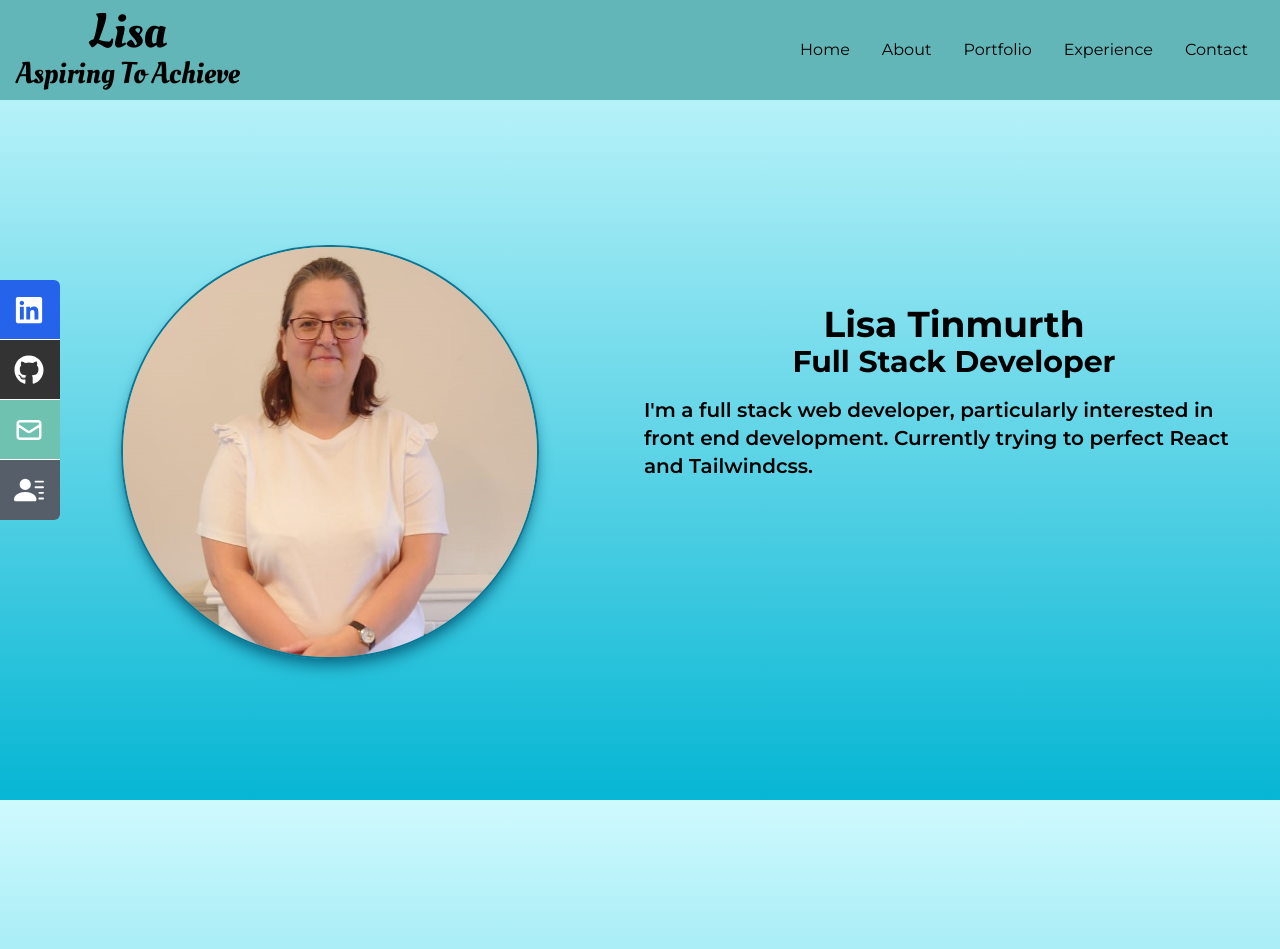
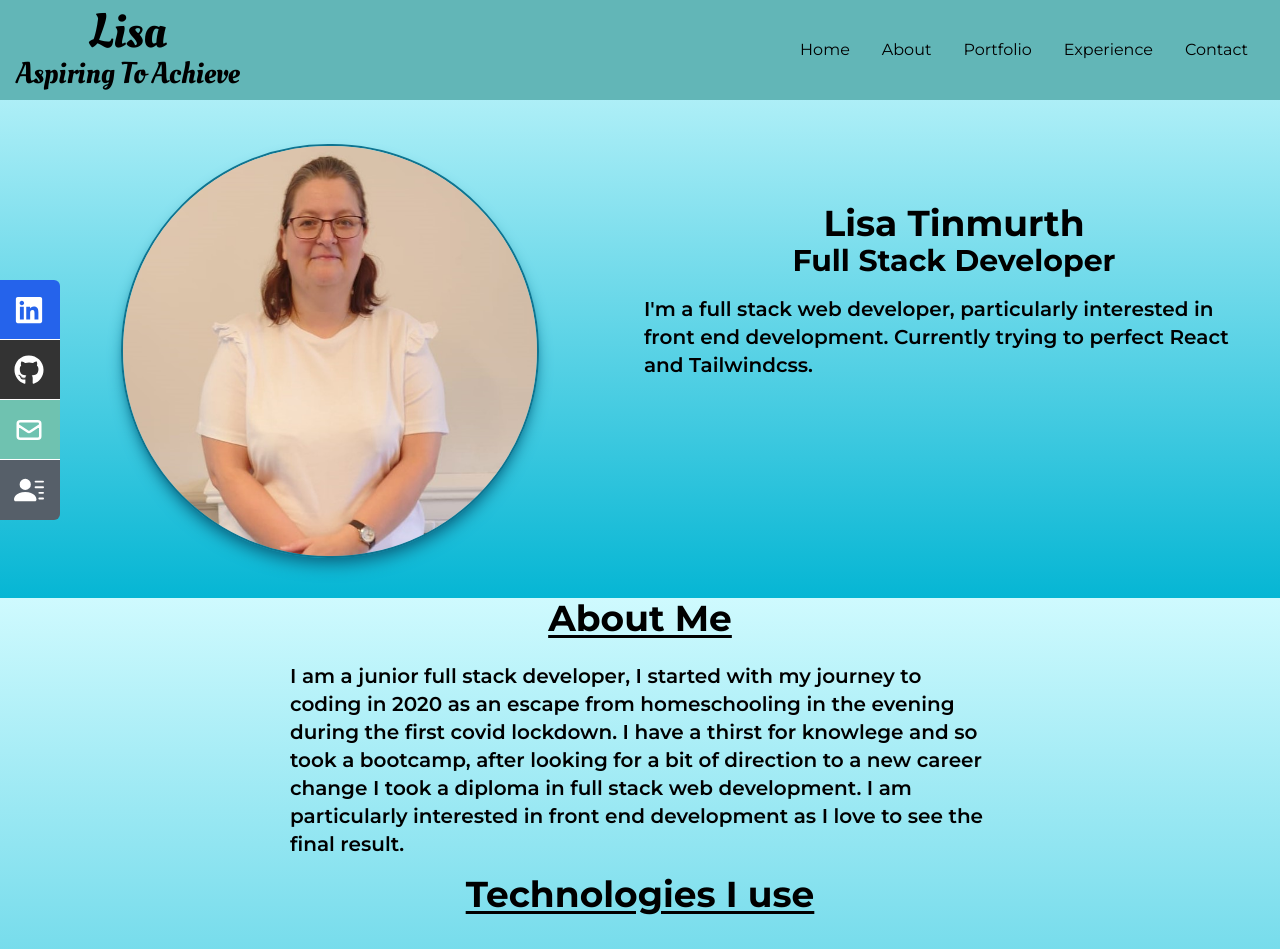
Before and after one commit to Mrst12/portfolio-website, a React (Create React App) app: page / in a window 1280 px wide. Shown: the top 949 px of the page. Built offline with nearby package versions, Linux system fonts and the light colour scheme.

Commit message:
add styling to make the page height appear better

```diff
--- a/src/components/About.jsx
+++ b/src/components/About.jsx
@@ -6,8 +6,10 @@ const About = () => {
       name="about"
       className="w-full h-screen bg-gradient-to-b from-cyan-100 to-cyan-500"
     >
-      <div className="flex flex-col justify-center items-center w- full h-full">
-        <h1 className="text-2xl sm:text-4xl font-bold mb-2">About Me</h1>
+      <div className="flex flex-col justify-center items-center">
+        <h1 className="underline decoration-solid underline-offset-4 text-xl sm:text-4xl font-bold mb-2">
+          About Me
+        </h1>
         <p className="max-w-[400px] sm:max-w-[700px] sm:text-xl font-semibold py-4">
           I am a junior full stack developer, I started with my journey to
           coding in 2020 as an escape from homeschooling in the evening during
@@ -16,7 +18,7 @@ const About = () => {
           I took a diploma in full stack web development. I am particularly
           interested in front end development as I love to see the final result.
         </p>
-        <h1 className="underline decoration-solid underline-offset-4">
+        <h1 className="underline decoration-solid underline-offset-4 text-xl sm:text-4xl font-bold mb-2">
           Technologies I use
         </h1>
         {/*menu*/}
--- a/src/components/Home.jsx
+++ b/src/components/Home.jsx
@@ -8,7 +8,7 @@ AOS.init({
 
 const Home = () => {
   return (
-    <div className="w-full h-screen bg-gradient-to-b from-cyan-100 to-cyan-500">
+    <div className="w-full h-full bg-gradient-to-b from-cyan-100 to-cyan-500">
       <div className="max-w-[1500px] mx-auto px-4 flex flex-col items-center justify-center h-full md:flex-row">
         <div>
           <img
@@ -25,10 +25,7 @@ const Home = () => {
           <h2 className="text-xl sm:text-3xl font-bold" data-aos="slide-left">
             Full Stack Developer
           </h2>
-          <p
-            className="max-w-[700px] sm:text-xl font-semibold py-4"
-            data-aos="slide-up"
-          >
+          <p className="max-w-[700px] sm:text-xl font-semibold py-4">
             I'm a full stack web developer, particularly interested in front end
             development. Currently trying to perfect React and Tailwindcss.
           </p>
```
